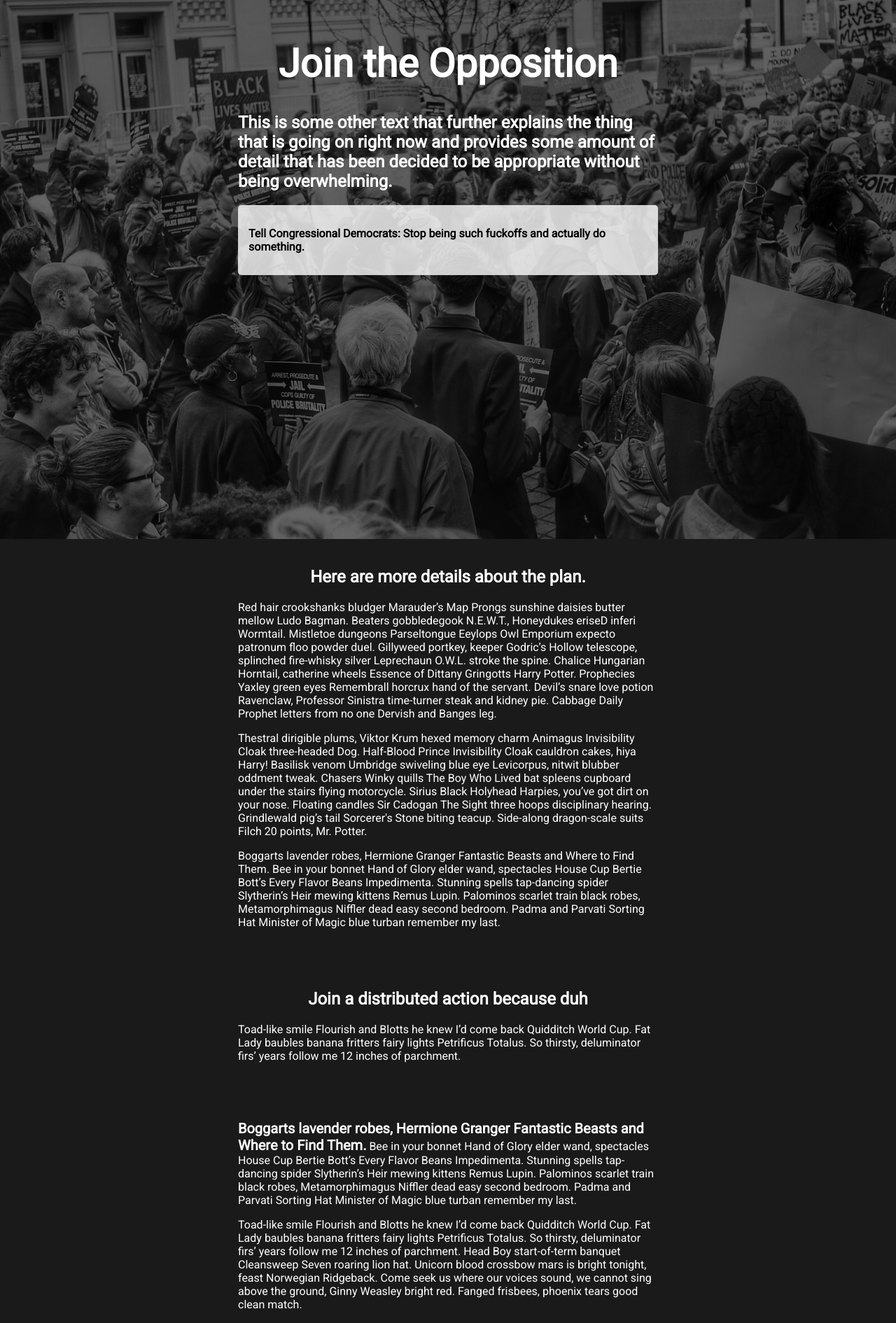
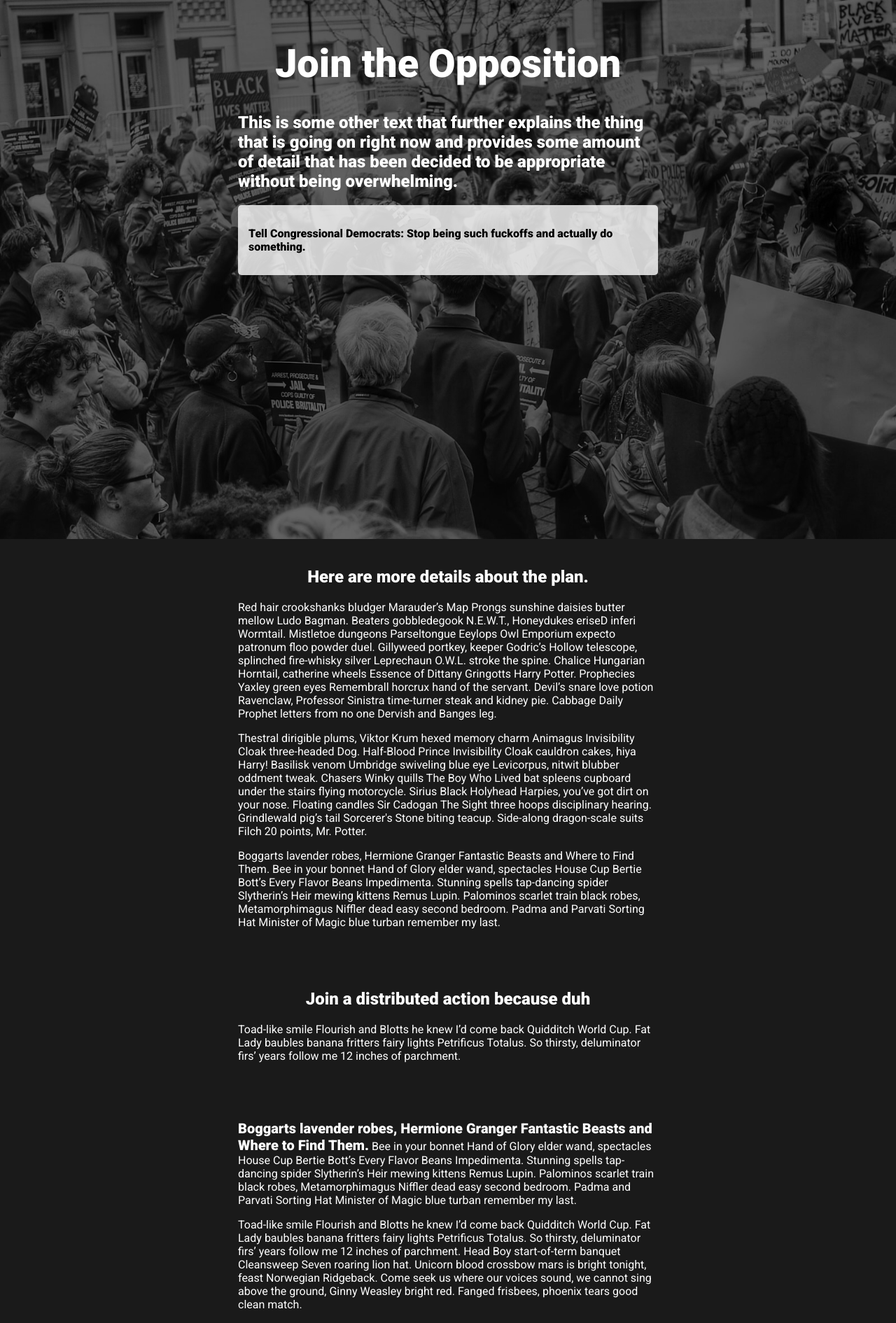
Before and after one commit to DigitalCharlie/allofus, a Jekyll site: the page built from index.html, in a window 1280 px wide. Shown: the top 1890 px of the page at 70% size. Built offline with Jekyll 4.4.1, drawn with Linux system fonts in a browser that asks for light colours; nearby versions of some CDN libraries; a script that is not in the unit is left out.

Commit message:
changed head elements

```diff
--- a/_includes/head.html
+++ b/_includes/head.html
@@ -22,7 +22,7 @@
 
     <link href="{{ site.baseurl }}/css/allofus.css" rel="stylesheet"/>
     <link rel="shortcut icon" href="{{ site.baseurl }}/images/favicon.png"/>
-    <link href='https://fonts.googleapis.com/css?family=roboto' rel='stylesheet' type='text/css'>
+    <link href='https://fonts.googleapis.com/css?family=Roboto:100,200,300,400,900' rel='stylesheet' type='text/css'>
     <script type="text/javascript" src="https://code.jquery.com/jquery-3.1.0.min.js"></script>
     <script type="text/javascript" src="{{ site.baseurl }}/js/core.js"></script>
 
```
